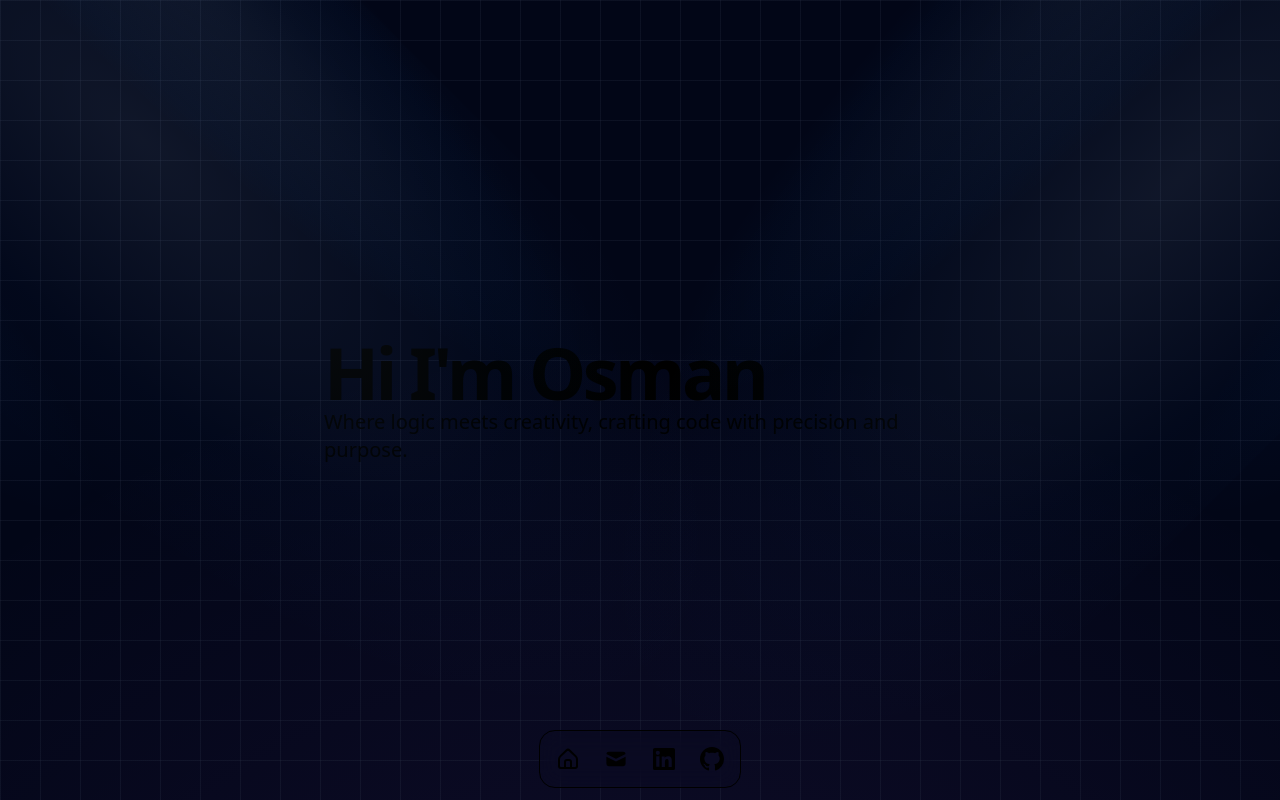
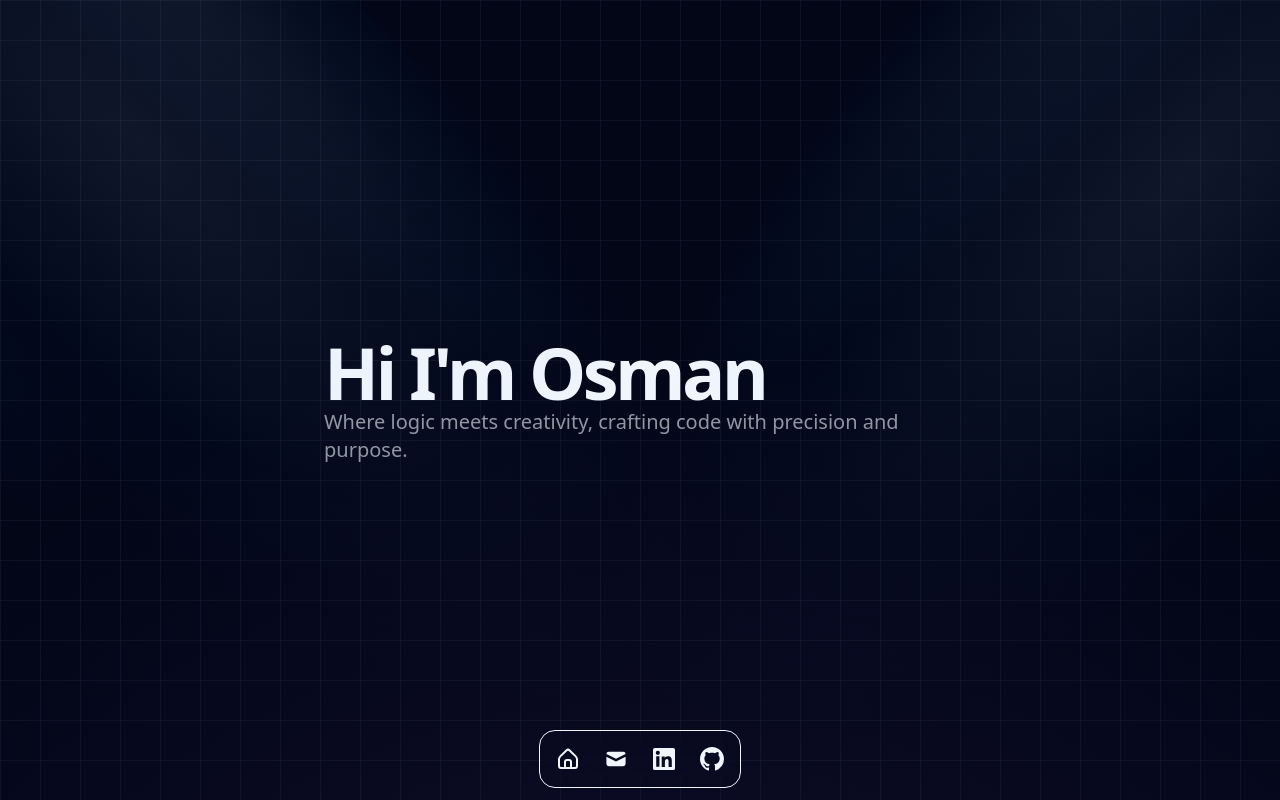
Before and after one commit to osmansemir/my-portofolio, a React (Vite) app: page / in a window 1280 px wide. Shown: the top 800 px of the page. Built offline with nearby package versions, Linux system fonts and the light colour scheme.

Commit message:
theme polish

```diff
--- a/src/index.css
+++ b/src/index.css
@@ -1,4 +1,5 @@
 @import "tailwindcss";
+@plugin "@tailwindcss/typography";
 
 @theme inline {
   --animate-marquee: marquee var(--duration) infinite linear;
@@ -21,3 +22,13 @@
     }
   }
 }
+
+@theme {
+  /* Base surfaces */
+  --color-background: oklch(0.12 0.01 260); /* ~ #020617 - deep navy/black */
+  --color-foreground: oklch(0.97 0.01 255); /* white surface (e.g. cards) */
+  --color-foreground-muted: oklch(0.97 0.01 255 / 0.6);
+
+  --color-muted: oklch(0.22 0.02 260); /* slightly lighter than bg */
+  --color-muted-foreground: oklch(0.75 0.02 260); /* dimmed text on muted bg */
+}
```
